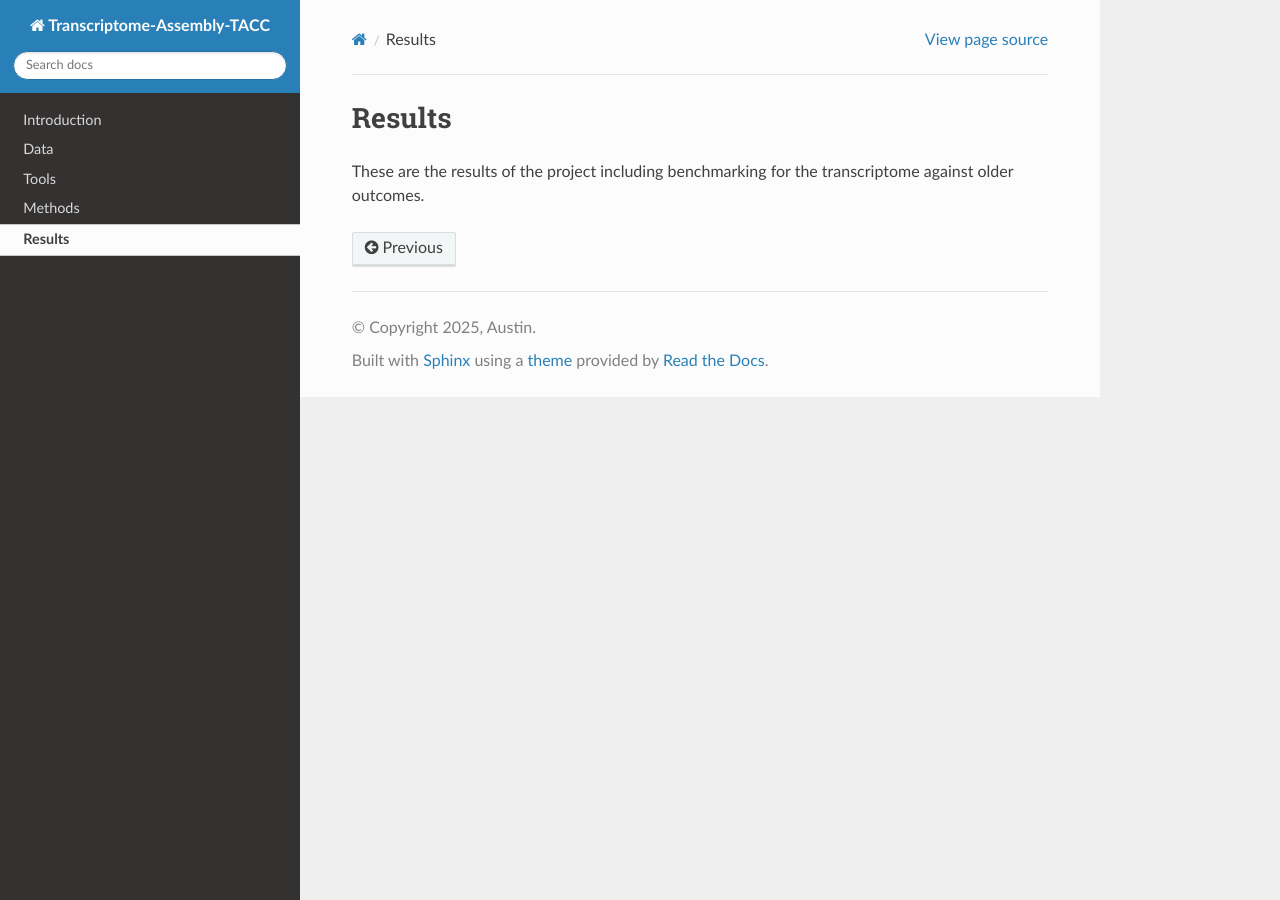
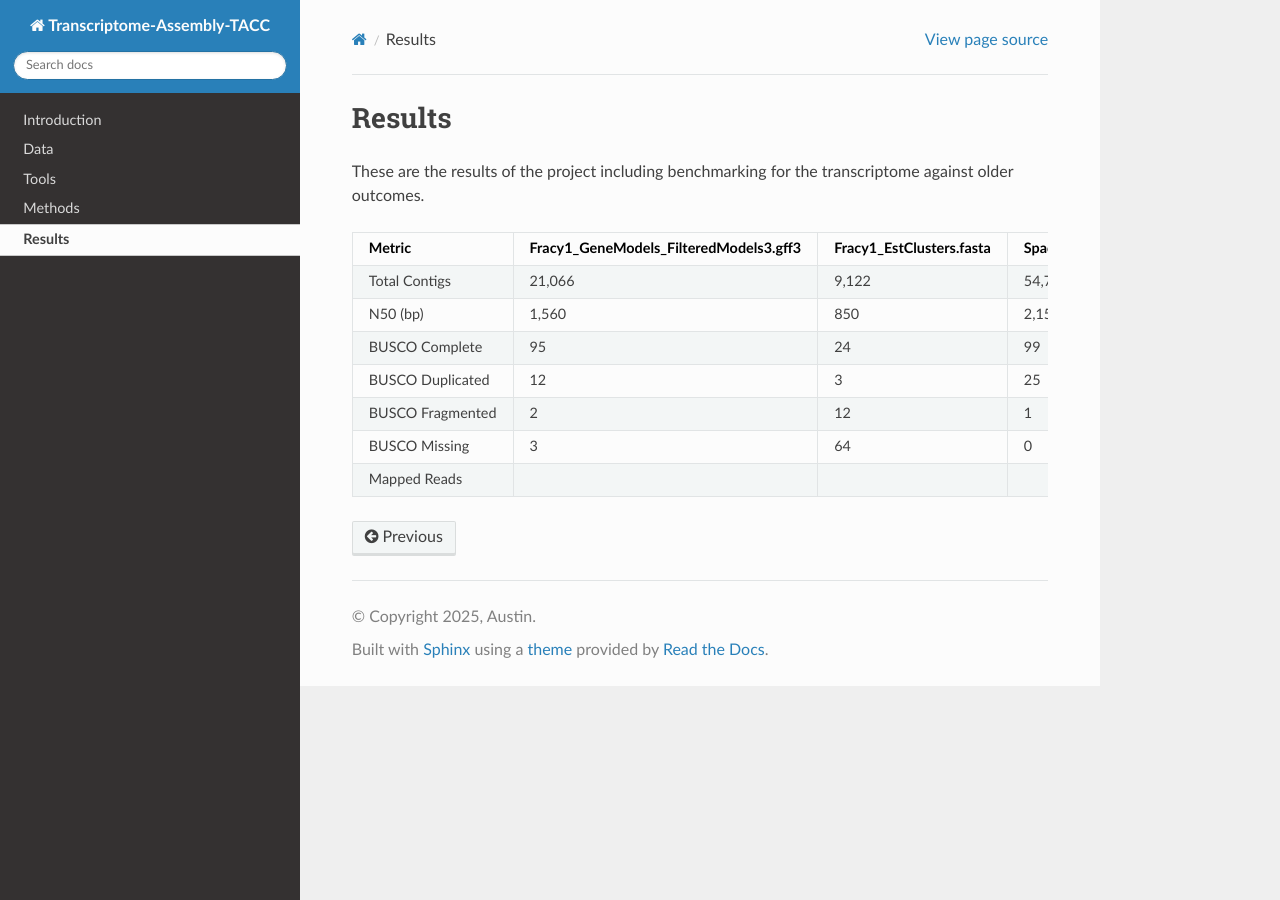
Before and after one commit to AriannaM-A/Transcriptome-Assembly-TACC, a Sphinx documentation site: the page built from docs/source/results.md, in a window 1280 px wide. Built offline with Sphinx 7.4.7 and the Read the Docs theme 3.1.0, drawn with Linux system fonts in a browser that asks for light colours; pages that are not in the unit, such as notebooks, are missing from menus.

Commit message:
Update results.md with benchmarking metrics
Added benchmarking metrics for transcriptome results.

```diff
--- a/docs/source/results.md
+++ b/docs/source/results.md
@@ -1,2 +1,12 @@
 # Results
 These are the results of the project including benchmarking for the transcriptome against older outcomes.
+
+| Metric           | Fracy1_GeneModels_FilteredModels3.gff3 | Fracy1_EstClusters.fasta | Spades-CD-hit Transcriptome | Trinity_CD-hit Transcriptome | Improvement (%) |
+| ---------------- | -------------------------------------- | ------------------------ | --------------------------- | ---------------------------- | --------------- |
+| Total Contigs    | 21,066                                 | 9,122                    | 54,737                      | 70,732                       |                 |
+| N50 (bp)         | 1,560                                  | 850                      | 2,156                       | 1,211                        |                 |
+| BUSCO Complete   | 95                                     | 24                       | 99                          | 95                           |                 |
+| BUSCO Duplicated | 12                                     | 3                        | 25                          | 16                           |                 |
+| BUSCO Fragmented | 2                                      | 12                       | 1                           | 5                            |                 |
+| BUSCO Missing    | 3                                      | 64                       | 0                           | 0                            |                 |
+| Mapped Reads     |                                        |                          |                             |                              |                 |
```
